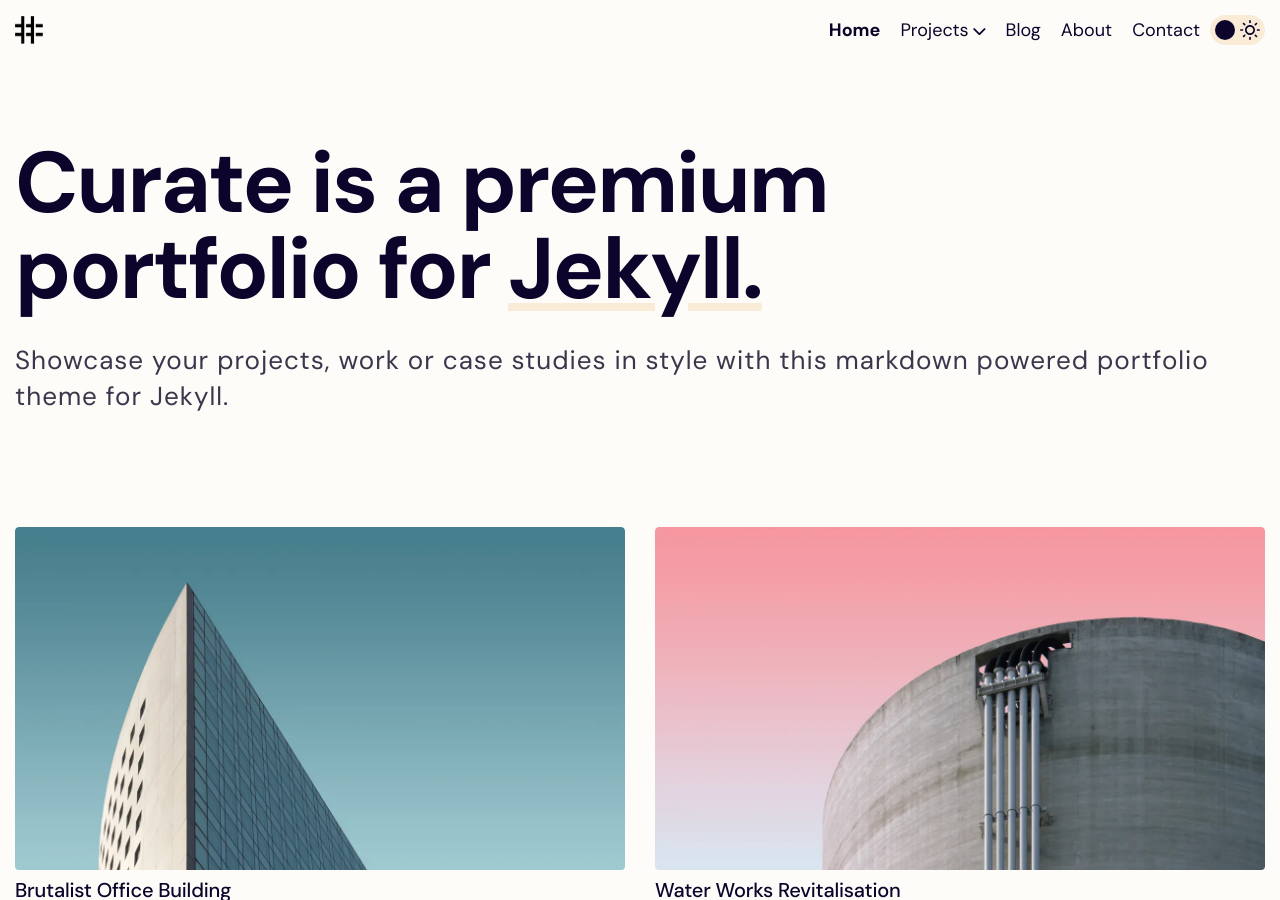
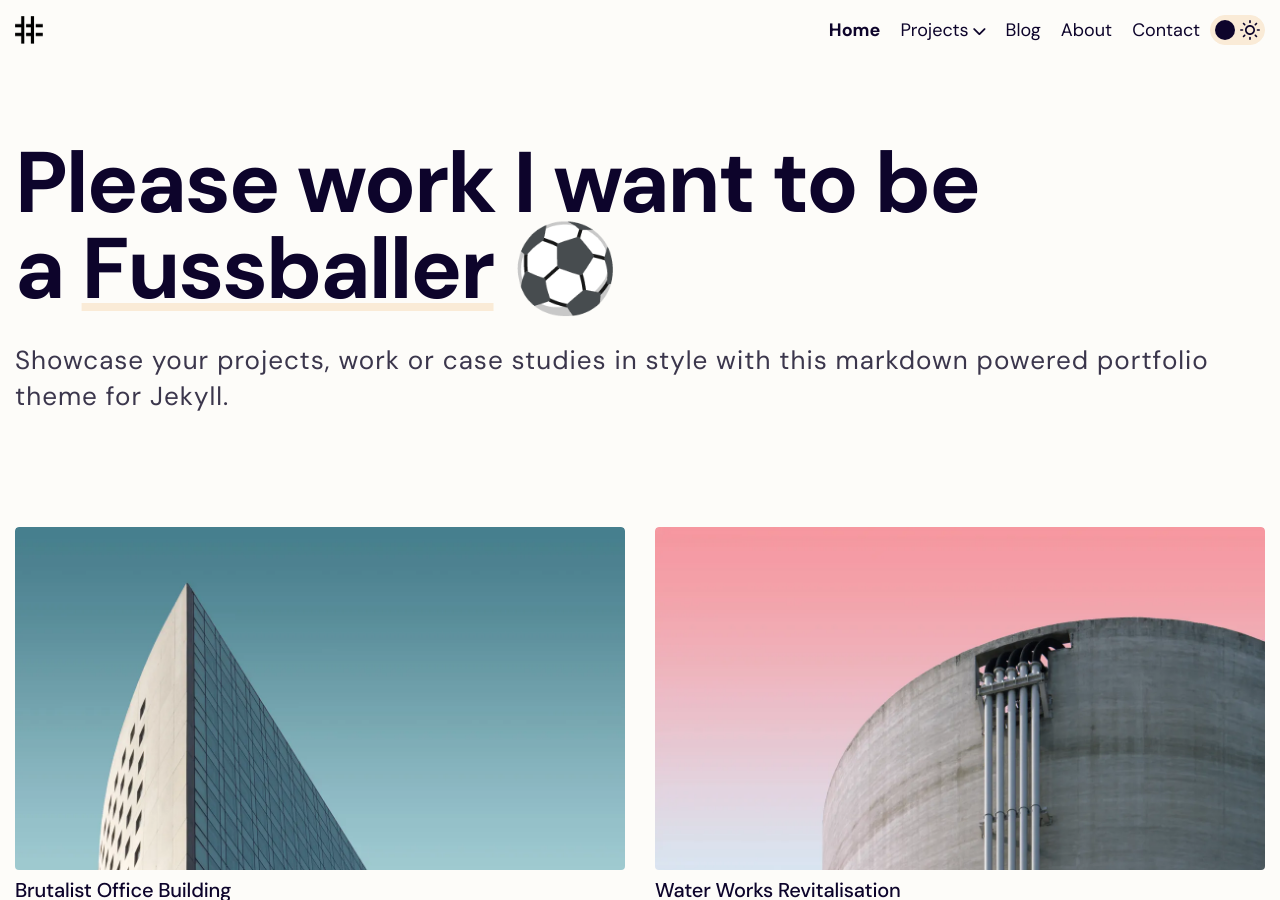
Before and after one commit to TomGittyTest/FolioDuplicate, a Jekyll site: the page built from pages/home.md, in a window 1280 px wide and 900 px high. Built offline with Jekyll 4.4.1, drawn with Linux system fonts in a browser that asks for light colours.

Commit message:
First Change

```diff
--- a/pages/home.md
+++ b/pages/home.md
@@ -1,7 +1,7 @@
 ---
 layout: home
 permalink: "/"
-title: "Curate is a premium portfolio for <strong>Jekyll.</strong>"
+title: "Please work I want to be a <strong>Fussballer</strong> ⚽️"
 description: "Showcase your projects, work or case studies in style with this markdown powered portfolio theme for Jekyll."
 meta_description: "Jekyll Curate is a premium Jekyll blog theme"
 meta_title: Jekyll Curate - Premium Portfolio Theme
```
Also changed, not shown: Gemfile.lock.
